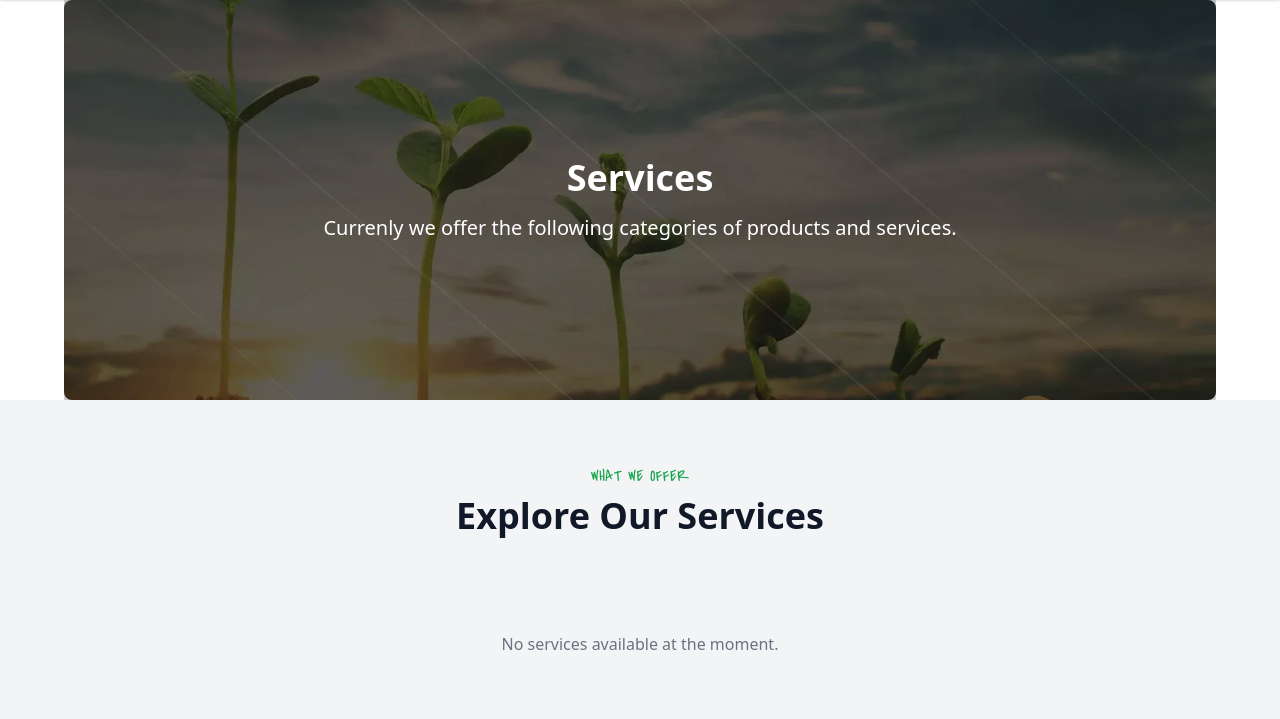
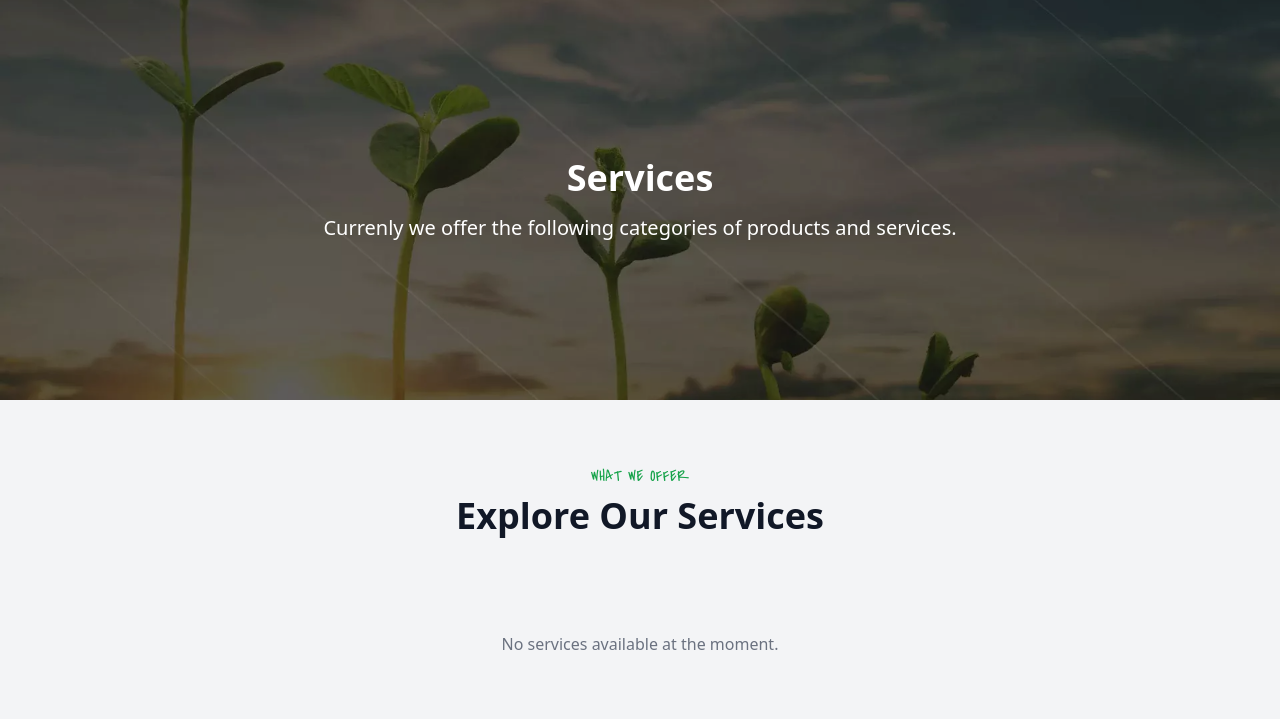
Before and after one commit to HandyWork1/RWAMPS-Youth-Farm, a Django app: page /services/overview/ in a window 1280 px wide. Shown: the part 120-839 px from the top of the page. Run offline with Django 5.2, Linux system fonts and the light colour scheme; data that the repository does not hold is empty; some libraries are stand-ins or nearby versions.

Commit message:
update banner width

```diff
--- a/core/templates/services.html
+++ b/core/templates/services.html
@@ -5,7 +5,7 @@
 
 {% block content %}
     <!-- Banner Section -->
-    <section class="relative max-w-6xl rounded-lg mx-auto min-h-[50vh] bg-cover bg-center bg-no-repeat" style="background-image: url('{% static 'images/agri-banner.png' %}')">
+    <section class="relative max-w-7xl mx-auto min-h-[50vh] bg-cover bg-center bg-no-repeat" style="background-image: url('{% static 'images/agri-banner.png' %}')">
         <!-- Overlay -->
         <div class="absolute inset-0 bg-black/20"></div>
         <div class="absolute inset-0 flex items-center justify-center z-10 px-4">
```
